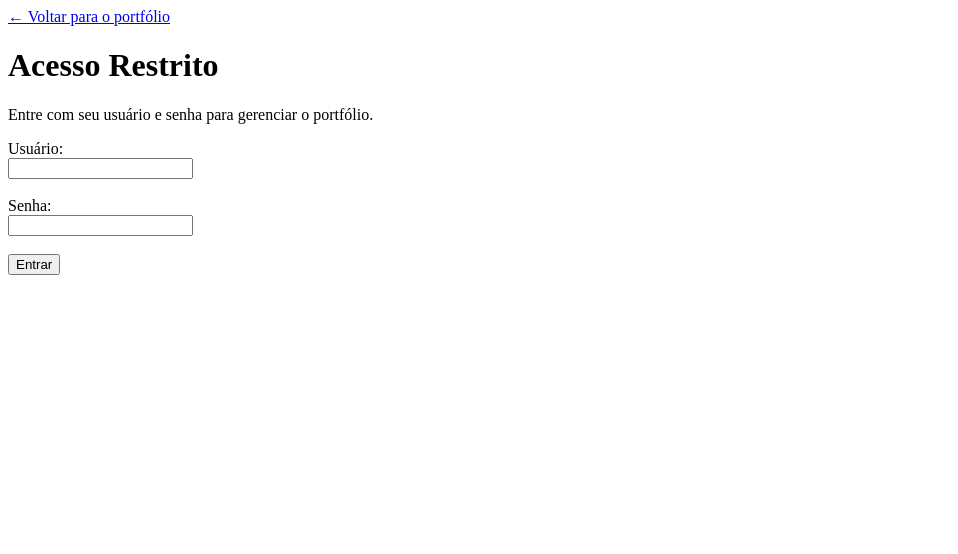
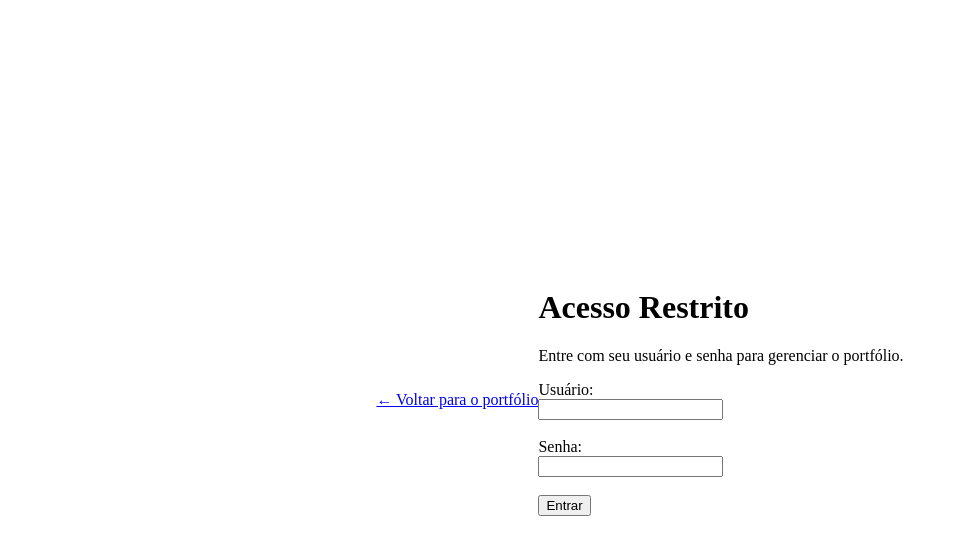
Before and after one commit to eros9943073-boop/PORTIFOLIO87, a plain HTML site: page login.html in a window 1280 px wide. Shown: the whole page, without its empty margins (0-958 px from the left). Drawn offline with nearby package versions, Linux system fonts and the light colour scheme.

Commit message:
Enhance login page layout with CSS styling
Added styling to center the login form and improve layout.

```diff
--- a/login.html
+++ b/login.html
@@ -4,6 +4,15 @@
   <meta charset="UTF-8">
   <meta name="viewport" content="width=device-width, initial-scale=1.0">
   <title>Login - Área Administrativa</title>
+  <style>
+    body {
+        min-height: 100vh;
+        margin: 0;
+        display: flex;
+        justify-content: center;
+        align-items: center;
+    }
+</style>
 </head>
 <body>
 
```
